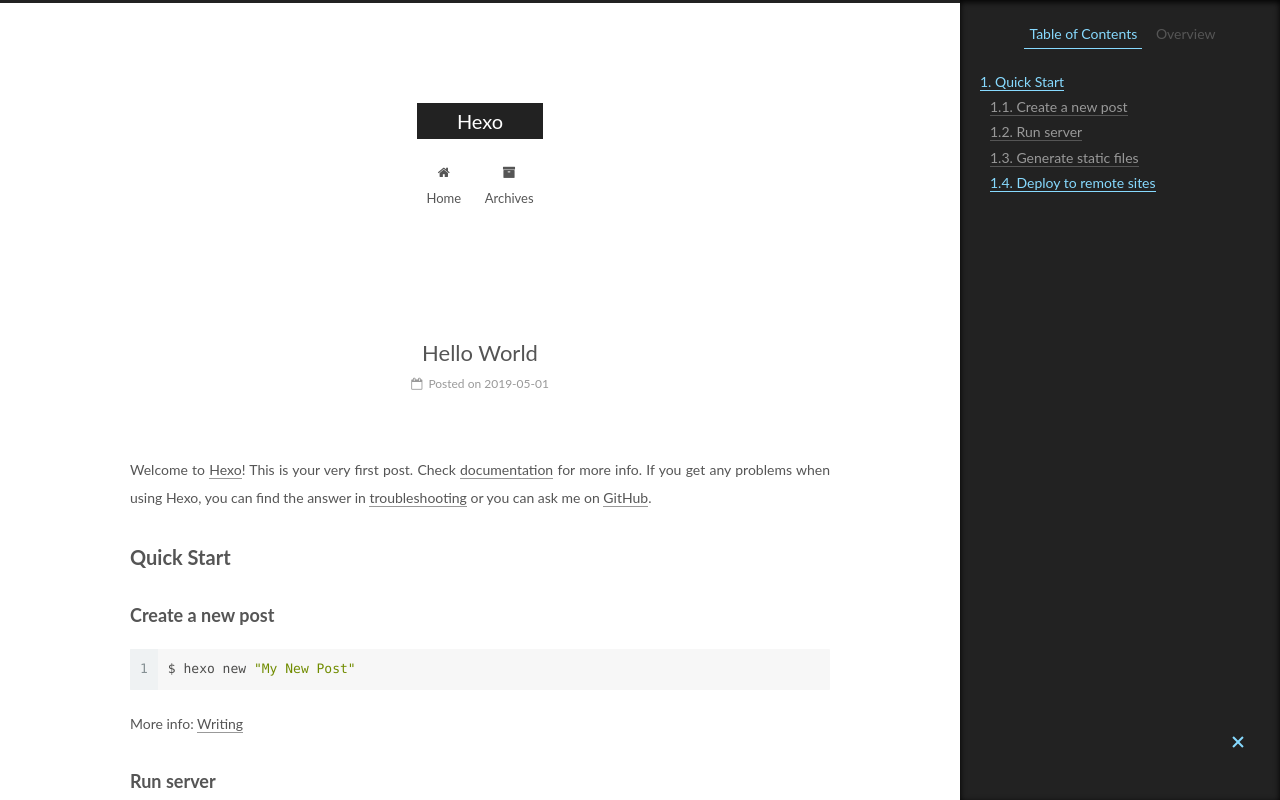
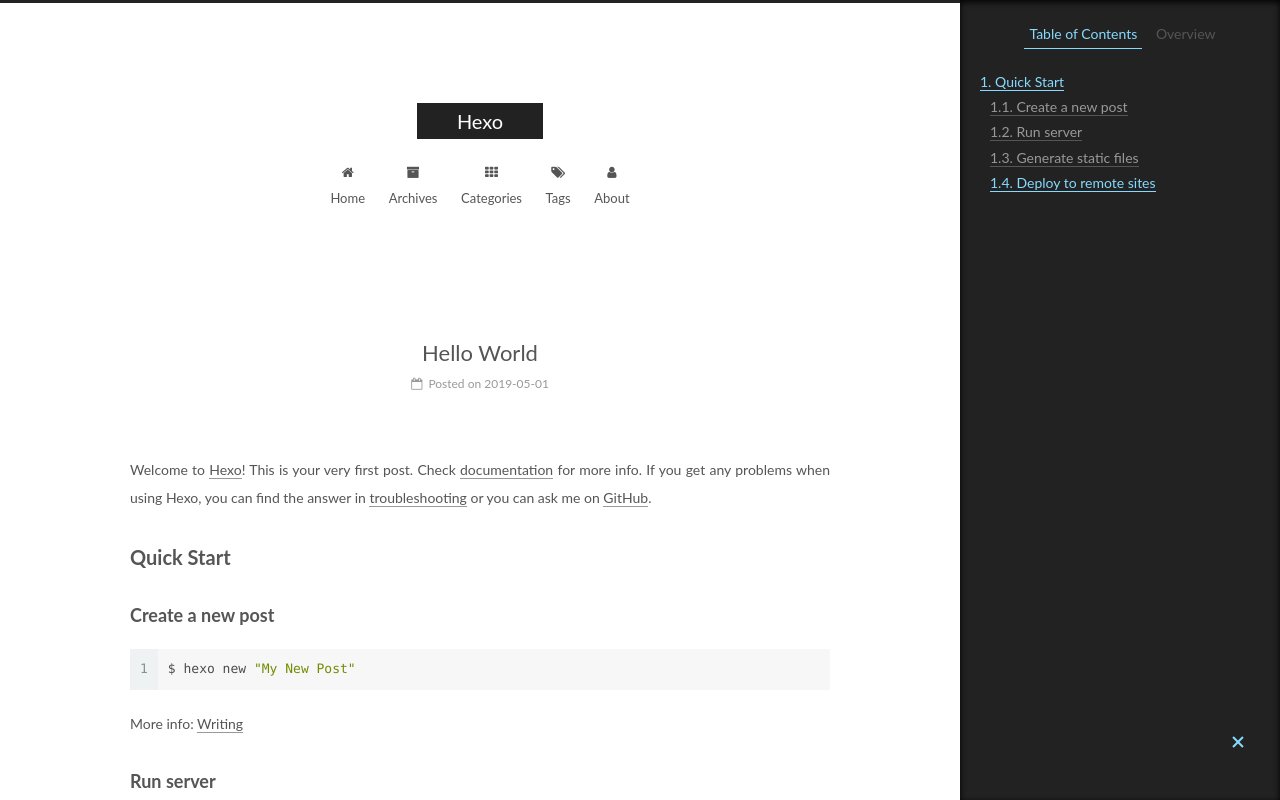
Before and after one commit to MhYao2014/MhYao2014.github.io, a plain HTML site: page 2019/05/01/hello-world/index.html in a window 1280 px wide. Shown: the top 800 px of the page. Drawn offline with Linux system fonts and the light colour scheme.

Commit message:
Site updated: 2019-05-01 14:11:27

```diff
--- a/2019/05/01/hello-world/index.html
+++ b/2019/05/01/hello-world/index.html
@@ -196,6 +196,36 @@
               <i class="menu-item-icon fa fa-fw fa-archive"></i> <br>
 
             Archives
+          </a>
+        </li>
+
+
+        <li class="menu-item menu-item-categories">
+          <a href="/categories/" rel="section">
+
+              <i class="menu-item-icon fa fa-fw fa-th"></i> <br>
+
+            Categories
+          </a>
+        </li>
+
+
+        <li class="menu-item menu-item-tags">
+          <a href="/tags/" rel="section">
+
+              <i class="menu-item-icon fa fa-fw fa-tags"></i> <br>
+
+            Tags
+          </a>
+        </li>
+
+
+        <li class="menu-item menu-item-about">
+          <a href="/about/" rel="section">
+
+              <i class="menu-item-icon fa fa-fw fa-user"></i> <br>
+
+            About
           </a>
         </li>
 
--- a/css/main.css
+++ b/css/main.css
@@ -1822,7 +1822,7 @@
   width: 4px;
   height: 4px;
   border-radius: 50%;
-  background: #ad63de;
+  background: #20cf53;
 }
 .links-of-blogroll {
   font-size: 13px;
```
Also changed, not shown: archives/2019/05/index.html (+30 -0 lines), archives/2019/index.html (+30 -0 lines), archives/index.html (+30 -0 lines), index.html (+30 -0 lines).
